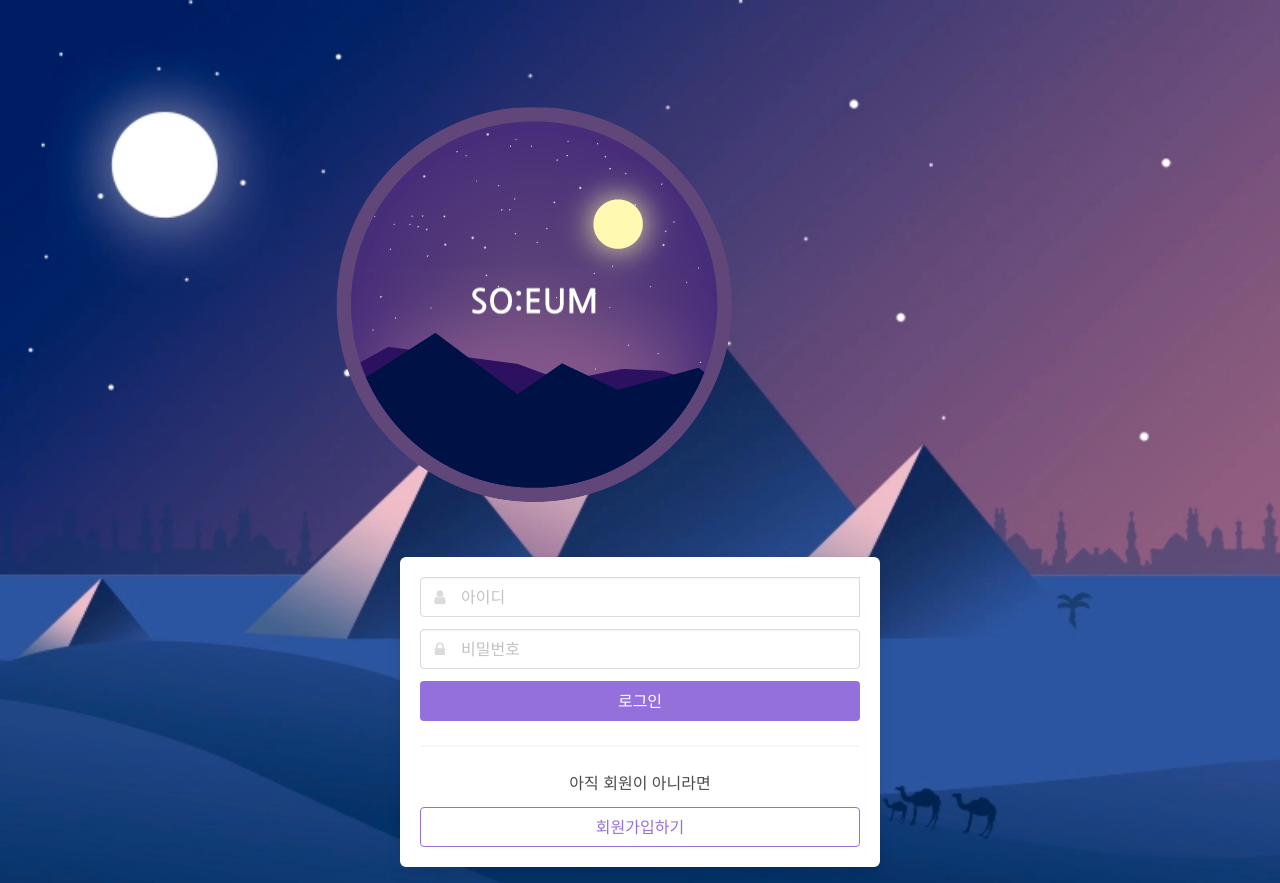
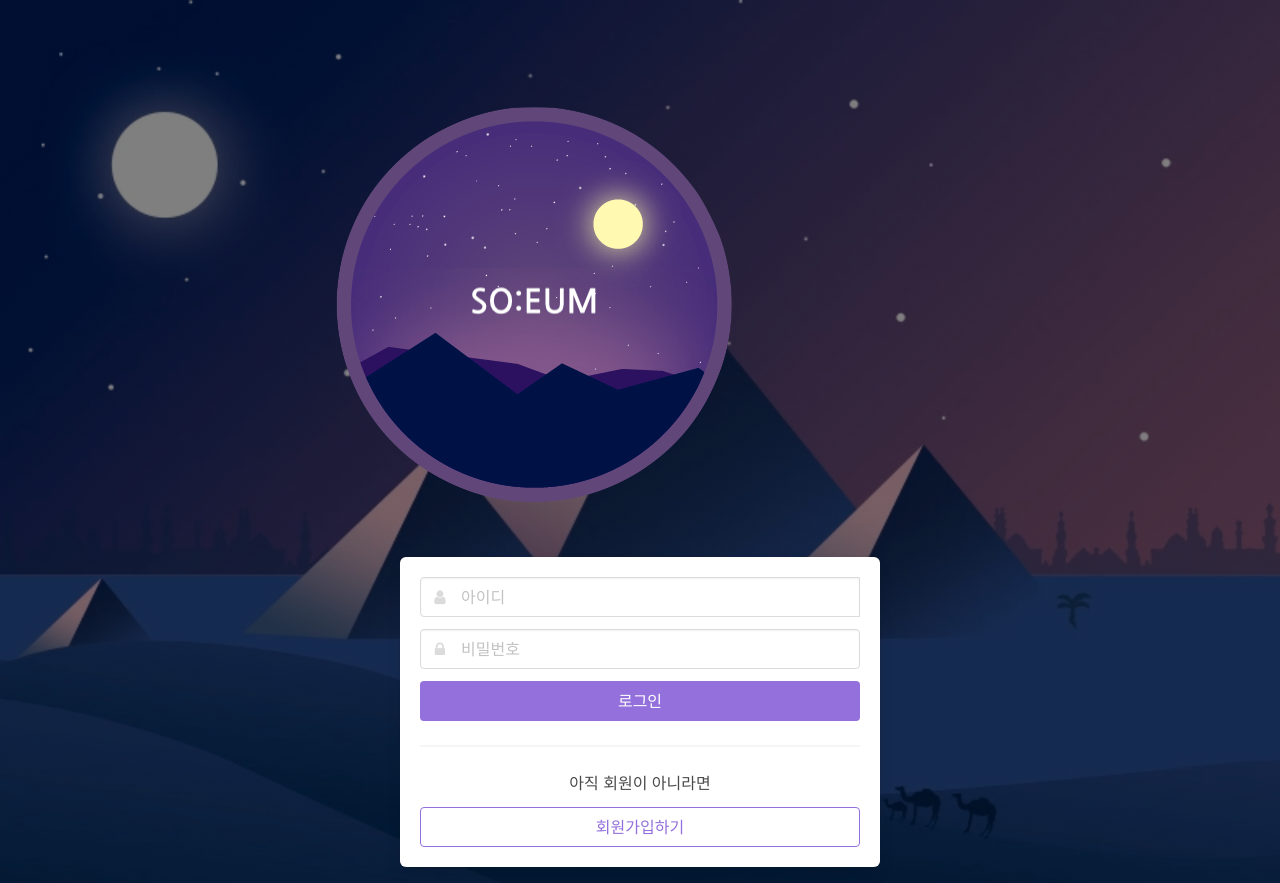
Before and after one commit to SOEUM13/SOEUM, a Flask app: page / in a window 1280 px wide. Run offline with Flask 2, Linux system fonts and the light colour scheme; some libraries are stand-ins or nearby versions.

Commit message:
background-image Edit

```diff
--- a/index.py
+++ b/index.py
@@ -17,6 +17,7 @@ import config
 from pymongo import MongoClient
 client = MongoClient(config.Mongo_key, tlsCAFile=certifi.where())
 db = client.SOEUM
+
 
 @app.route('/post')
 def home():
@@ -53,7 +54,6 @@ def sign_in():
         }
         token = jwt.encode(payload, SECRET_KEY, algorithm='HS256')
 
-
         return jsonify({'result': 'success', 'token': token})
     # 찾지 못하면
     else:
@@ -82,7 +82,5 @@ def check_dup():
     return jsonify({'result': 'success', 'exists': exists})
 
 
-
-
 if __name__ == '__main__':
     app.run('0.0.0.0', port=5000, debug=True)
--- a/templates/login.html
+++ b/templates/login.html
@@ -19,7 +19,9 @@
         <script src="https://cdnjs.cloudflare.com/ajax/libs/jquery-cookie/1.4.1/jquery.cookie.js"></script>
         <style>
             body {
-                background-image: url("static/img/background.png");
+                background-image: linear-gradient(
+                rgba(0, 0, 0, 0.5), rgba(0, 0, 0, 0.5)
+                ), url( "static/img/background.png" );
                 min-height: 100vh;
                 background-repeat : no-repeat;
                 background-size : cover;
```
